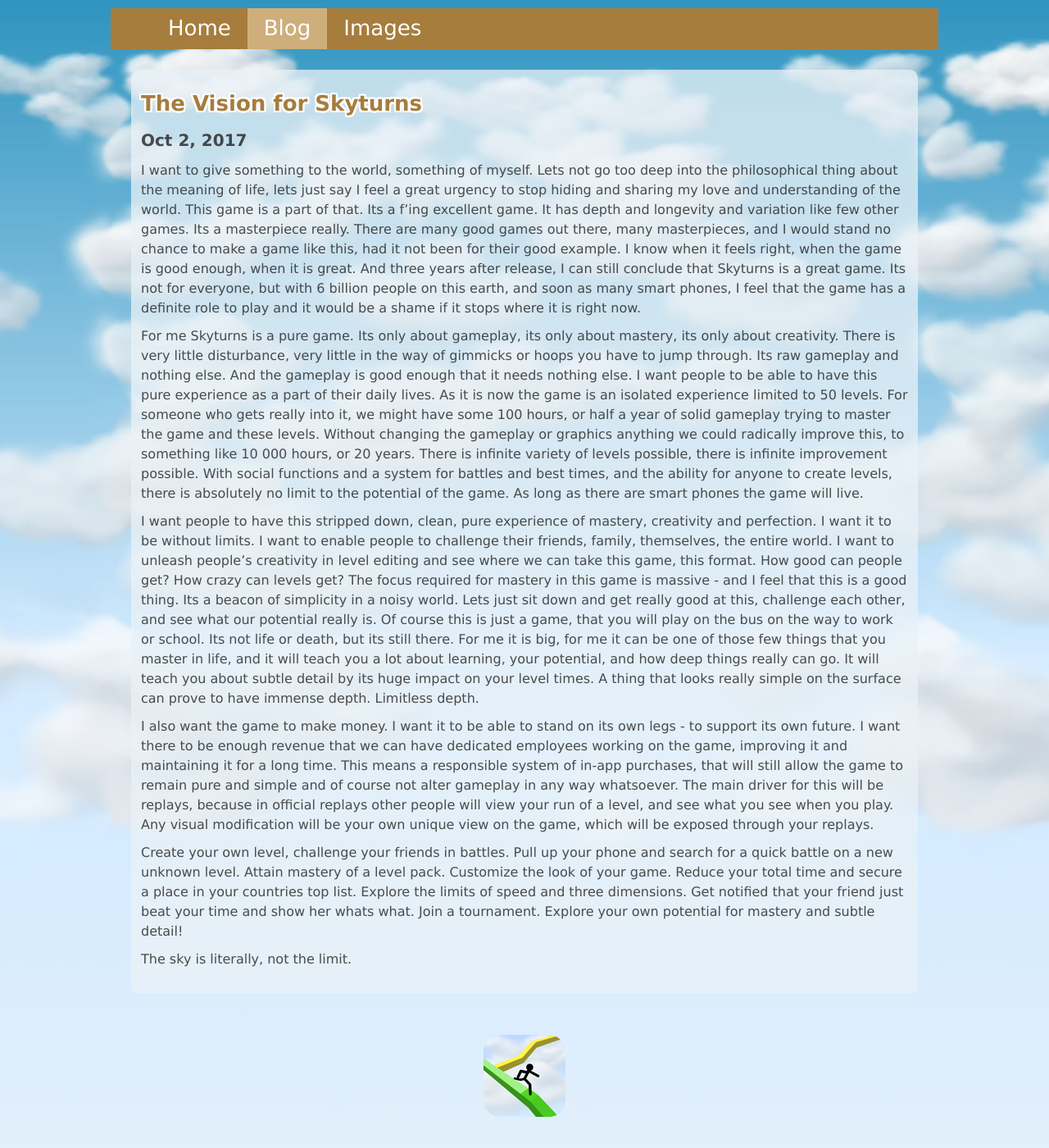
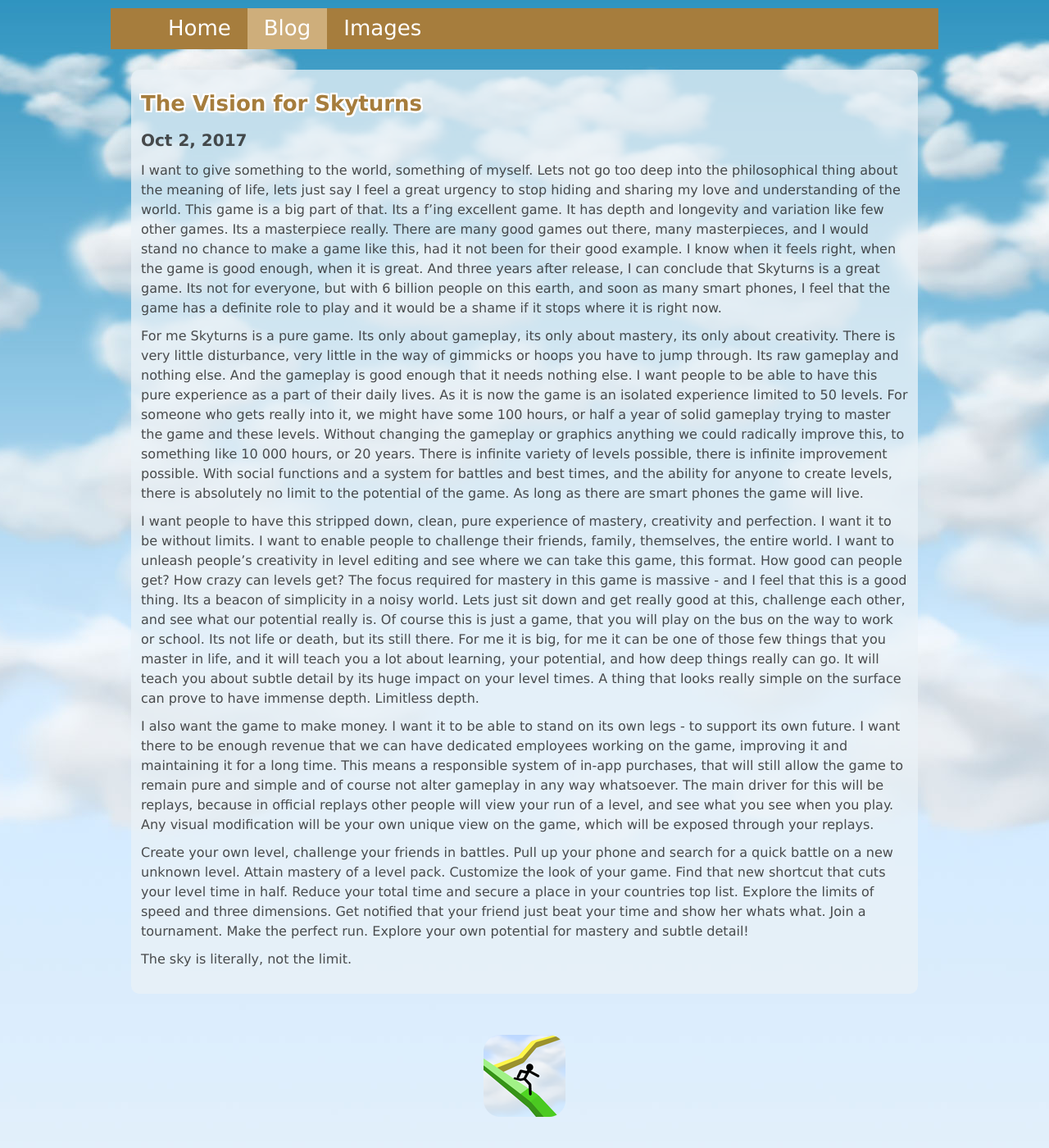
Before and after one commit to JDaance/jdaance.github.io, a Jekyll site: the page built from _posts/2017-10-02-vision-for-skyturns.md, in a window 1280 px wide and 1400 px high. Shown: the whole window at 82% size. Built offline with Jekyll 4.4.1, drawn with Linux system fonts in a browser that asks for light colours.

Commit message:
Update 2017-10-02-vision-for-skyturns.md

```diff
--- a/_posts/2017-10-02-vision-for-skyturns.md
+++ b/_posts/2017-10-02-vision-for-skyturns.md
@@ -4,7 +4,7 @@ title: The Vision for Skyturns
 category: general
 ---
 
-I want to give something to the world, something of myself. Lets not go too deep into the philosophical thing about the meaning of life, lets just say I feel a great urgency to stop hiding and sharing my love and understanding of the world. This game is a part of that. Its a f'ing excellent game. It has depth and longevity and variation like few other games. Its a masterpiece really. There are many good games out there, many masterpieces, and I would stand no chance to make a game like this, had it not been for their good example. I know when it feels right, when the game is good enough, when it is great. And three years after release, I can still conclude that Skyturns is a great game. Its not for everyone, but with 6 billion people on this earth, and soon as many smart phones, I feel that the game has a definite role to play and it would be a shame if it stops where it is right now.
+I want to give something to the world, something of myself. Lets not go too deep into the philosophical thing about the meaning of life, lets just say I feel a great urgency to stop hiding and sharing my love and understanding of the world. This game is a big part of that. Its a f'ing excellent game. It has depth and longevity and variation like few other games. Its a masterpiece really. There are many good games out there, many masterpieces, and I would stand no chance to make a game like this, had it not been for their good example. I know when it feels right, when the game is good enough, when it is great. And three years after release, I can conclude that Skyturns is a great game. Its not for everyone, but with 6 billion people on this earth, and soon as many smart phones, I feel that the game has a definite role to play and it would be a shame if it stops where it is right now.
 
 For me Skyturns is a pure game. Its only about gameplay, its only about mastery, its only about creativity. There is very little disturbance, very little in the way of gimmicks or hoops you have to jump through. Its raw gameplay and nothing else. And the gameplay is good enough that it needs nothing else. I want people to be able to have this pure experience as a part of their daily lives. As it is now the game is an isolated experience limited to 50 levels. For someone who gets really into it, we might have some 100 hours, or half a year of solid gameplay trying to master the game and these levels. Without changing the gameplay or graphics anything we could radically improve this, to something like 10 000 hours, or 20 years. There is infinite variety of levels possible, there is infinite improvement possible. With social functions and a system for battles and best times, and the ability for anyone to create levels, there is absolutely no limit to the potential of the game. As long as there are smart phones the game will live.
 
@@ -12,6 +12,6 @@ I want people to have this stripped down, clean, pure experience of mastery, cre
 
 I also want the game to make money. I want it to be able to stand on its own legs - to support its own future. I want there to be enough revenue that we can have dedicated employees working on the game, improving it and maintaining it for a long time. This means a responsible system of in-app purchases, that will still allow the game to remain pure and simple and of course not alter gameplay in any  way whatsoever. The main driver for this will be replays, because in official replays other people will view your run of a level, and see what you see when you play. Any visual modification will be your own unique view on the game, which will be exposed through your replays.
 
-Create your own level, challenge your friends in battles. Pull up your phone and search for a quick battle on a new unknown level. Attain mastery of a level pack. Customize the look of your game. Reduce your total time and secure a place in your countries top list. Explore the limits of speed and three dimensions. Get notified that your friend just beat your time and show her whats what. Join a tournament. Explore your own potential for mastery and subtle detail!
+Create your own level, challenge your friends in battles. Pull up your phone and search for a quick battle on a new unknown level. Attain mastery of a level pack. Customize the look of your game. Find that new shortcut that cuts your level time in half. Reduce your total time and secure a place in your countries top list. Explore the limits of speed and three dimensions. Get notified that your friend just beat your time and show her whats what. Join a tournament. Make the perfect run. Explore your own potential for mastery and subtle detail!
 
 The sky is literally, not the limit.
```
